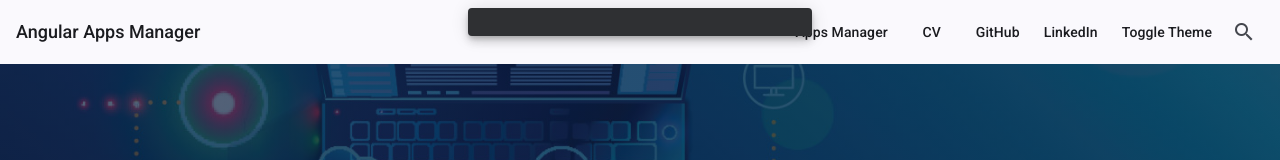
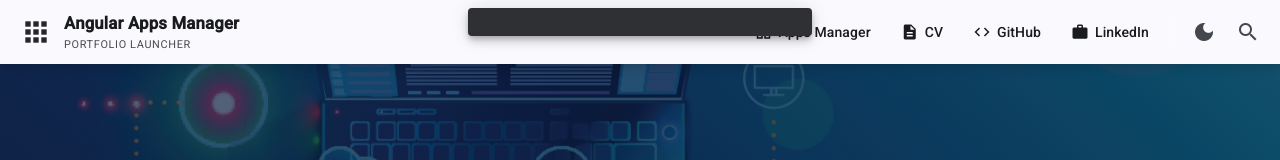
Before and after one commit to SerhiiKarnaukh/angular-test-manager, an Angular app: page / in a window 1280 px wide. Shown: the top 160 px of the page. Built offline with nearby package versions, Linux system fonts and the light colour scheme; no server answers.

Commit message:
[apps_manager] - Revamp Apps Manager Navbar: redesigned layout with improved branding, added mobile responsiveness, and enhanced navigation options including links to CV, GitHub, and LinkedIn. Updated styles for better visual hierarchy and user experience.

```diff
--- a/src/app/features/apps-manager/components/apps-manager-navbar/apps-manager-navbar.component.html
+++ b/src/app/features/apps-manager/components/apps-manager-navbar/apps-manager-navbar.component.html
@@ -1,30 +1,142 @@
-<mat-toolbar color="primary">
-  <a routerLink="/" class="brand">Angular Apps Manager</a>
+<mat-toolbar color="primary" class="navbar">
+  <a routerLink="/" class="brand">
+    <mat-icon class="brand-icon">apps</mat-icon>
+    <span class="brand-copy">
+      <span class="brand-title">Angular Apps Manager</span>
+      <span class="brand-subtitle">Portfolio launcher</span>
+    </span>
+  </a>
 
   <span class="spacer"></span>
 
+  @if (!isHandset()) {
     <nav class="nav-actions">
-    <button mat-button [matMenuTriggerFor]="appsMenu" type="button">Apps Manager</button>
-    <mat-menu #appsMenu="matMenu">
-      <a mat-menu-item [href]="remoteHost" target="_blank" rel="noopener">All Apps</a>
-      <a mat-menu-item routerLink="/">Angular Apps</a>
+      <button mat-button [matMenuTriggerFor]="appsMenu" type="button" class="nav-pill">
+        <mat-icon>grid_view</mat-icon>
+        Apps Manager
+      </button>
+      <mat-menu #appsMenu="matMenu" class="nav-dropdown">
+        <a mat-menu-item [href]="remoteHost" target="_blank" rel="noopener">
+          <mat-icon>public</mat-icon>
+          All Apps
+        </a>
+        <a mat-menu-item routerLink="/">
+          <mat-icon>view_module</mat-icon>
+          Angular Apps
+        </a>
       </mat-menu>
 
       <a
         mat-button
+        class="nav-pill"
         href="https://docs.google.com/document/d/11DNF9pFl0wQLNXac779DO6axLG67nMGIBC_bPTPulRQ/edit?usp=share_link"
         target="_blank"
         rel="noopener"
       >
+        <mat-icon>description</mat-icon>
         CV
       </a>
-    <a mat-button href="https://github.com/SerhiiKarnaukh" target="_blank" rel="noopener">GitHub</a>
-    <a mat-button href="https://www.linkedin.com/in/serhiikarnaukh" target="_blank" rel="noopener">
+      <a mat-button class="nav-pill" href="https://github.com/SerhiiKarnaukh" target="_blank" rel="noopener">
+        <mat-icon>code</mat-icon>
+        GitHub
+      </a>
+      <a
+        mat-button
+        class="nav-pill"
+        href="https://www.linkedin.com/in/serhiikarnaukh"
+        target="_blank"
+        rel="noopener"
+      >
+        <mat-icon>work</mat-icon>
         LinkedIn
       </a>
-    <button mat-button type="button" (click)="theme.toggle()">Toggle Theme</button>
-    <button mat-icon-button type="button" aria-label="Search" (click)="openSearchDialog()">
+
+      <span class="nav-divider" aria-hidden="true"></span>
+
+      <button
+        mat-icon-button
+        type="button"
+        class="nav-icon-btn"
+        (click)="theme.toggle()"
+        [attr.aria-label]="theme.isDark() ? 'Light mode' : 'Dark mode'"
+      >
+        <mat-icon>{{ theme.isDark() ? 'light_mode' : 'dark_mode' }}</mat-icon>
+      </button>
+      <button
+        mat-icon-button
+        type="button"
+        class="nav-icon-btn"
+        aria-label="Search"
+        (click)="openSearchDialog()"
+      >
         <mat-icon>search</mat-icon>
       </button>
     </nav>
+  } @else {
+    <button
+      mat-icon-button
+      type="button"
+      aria-label="Open menu"
+      [matMenuTriggerFor]="mobileMenu"
+      (menuOpened)="mobileMenuOpen.set(true)"
+      (menuClosed)="mobileMenuOpen.set(false)"
+    >
+      <mat-icon>{{ mobileMenuOpen() ? 'close' : 'menu' }}</mat-icon>
+    </button>
+
+    <mat-menu #mobileMenu="matMenu" class="nav-dropdown">
+      <button mat-menu-item type="button" [matMenuTriggerFor]="mobileAppsMenu">
+        <mat-icon>grid_view</mat-icon>
+        Apps Manager
+      </button>
+      <mat-menu #mobileAppsMenu="matMenu">
+        <a mat-menu-item [href]="remoteHost" target="_blank" rel="noopener" (click)="closeMobileMenu()">
+          <mat-icon>public</mat-icon>
+          All Apps
+        </a>
+        <a mat-menu-item routerLink="/" (click)="closeMobileMenu()">
+          <mat-icon>view_module</mat-icon>
+          Angular Apps
+        </a>
+      </mat-menu>
+
+      <mat-divider />
+
+      <a
+        mat-menu-item
+        href="https://docs.google.com/document/d/11DNF9pFl0wQLNXac779DO6axLG67nMGIBC_bPTPulRQ/edit?usp=share_link"
+        target="_blank"
+        rel="noopener"
+        (click)="closeMobileMenu()"
+      >
+        <mat-icon>description</mat-icon>
+        CV
+      </a>
+      <a mat-menu-item href="https://github.com/SerhiiKarnaukh" target="_blank" rel="noopener" (click)="closeMobileMenu()">
+        <mat-icon>code</mat-icon>
+        GitHub
+      </a>
+      <a
+        mat-menu-item
+        href="https://www.linkedin.com/in/serhiikarnaukh"
+        target="_blank"
+        rel="noopener"
+        (click)="closeMobileMenu()"
+      >
+        <mat-icon>work</mat-icon>
+        LinkedIn
+      </a>
+
+      <mat-divider />
+
+      <button mat-menu-item type="button" (click)="theme.toggle(); closeMobileMenu()">
+        <mat-icon>{{ theme.isDark() ? 'light_mode' : 'dark_mode' }}</mat-icon>
+        {{ theme.isDark() ? 'Light mode' : 'Dark mode' }}
+      </button>
+      <button mat-menu-item type="button" (click)="openSearchDialog(); closeMobileMenu()">
+        <mat-icon>search</mat-icon>
+        Search
+      </button>
+    </mat-menu>
+  }
 </mat-toolbar>
--- a/src/app/features/apps-manager/components/apps-manager-navbar/apps-manager-navbar.component.scss
+++ b/src/app/features/apps-manager/components/apps-manager-navbar/apps-manager-navbar.component.scss
@@ -1,8 +1,56 @@
+.navbar {
+  position: sticky;
+  top: 0;
+  z-index: 100;
+  min-height: 64px;
+  padding: 0 12px 0 16px;
+  gap: 8px;
+  box-shadow: 0 2px 12px rgba(0, 0, 0, 0.18);
+}
+
 .brand {
+  display: flex;
+  align-items: center;
+  gap: 12px;
   color: inherit;
   text-decoration: none;
-  font-size: 1.125rem;
-  font-weight: 500;
+  padding: 6px 10px 6px 4px;
+  border-radius: 12px;
+  transition: background-color 0.2s ease;
+
+  &:hover {
+    background-color: rgba(255, 255, 255, 0.1);
+  }
+}
+
+.brand-icon {
+  width: 32px;
+  height: 32px;
+  font-size: 32px;
+  opacity: 0.95;
+}
+
+.brand-copy {
+  display: flex;
+  flex-direction: column;
+  gap: 4px;
+  line-height: 1.25;
+}
+
+.brand-title {
+  font-size: 1.05rem;
+  font-weight: 600;
+  letter-spacing: 0.01em;
+  line-height: 1.2;
+}
+
+.brand-subtitle {
+  font-size: 0.68rem;
+  font-weight: 400;
+  letter-spacing: 0.06em;
+  text-transform: uppercase;
+  opacity: 0.78;
+  line-height: 1.2;
 }
 
 .spacer {
@@ -12,4 +60,28 @@
 .nav-actions {
   display: flex;
   align-items: center;
+  gap: 2px;
 }
+
+.nav-pill {
+  border-radius: 999px;
+  padding-inline: 14px;
+
+  mat-icon {
+    margin-right: 6px;
+    font-size: 18px;
+    width: 18px;
+    height: 18px;
+  }
+}
+
+.nav-divider {
+  width: 1px;
+  height: 28px;
+  margin: 0 6px;
+  background: rgba(255, 255, 255, 0.28);
+}
+
+.nav-icon-btn {
+  margin-left: 2px;
+}
--- a/src/app/features/apps-manager/components/apps-manager-navbar/apps-manager-navbar.component.ts
+++ b/src/app/features/apps-manager/components/apps-manager-navbar/apps-manager-navbar.component.ts
@@ -1,10 +1,14 @@
-import { Component, inject } from '@angular/core';
+import { BreakpointObserver, Breakpoints } from '@angular/cdk/layout';
+import { Component, inject, signal } from '@angular/core';
+import { toSignal } from '@angular/core/rxjs-interop';
 import { MatButtonModule } from '@angular/material/button';
 import { MatDialog } from '@angular/material/dialog';
+import { MatDividerModule } from '@angular/material/divider';
 import { MatIconModule } from '@angular/material/icon';
 import { MatMenuModule } from '@angular/material/menu';
 import { MatToolbarModule } from '@angular/material/toolbar';
 import { RouterLink } from '@angular/router';
+import { map } from 'rxjs';
 
 import { environment } from '@env/environment';
 import { ThemeService } from '@shared/services/theme.service';
@@ -13,17 +17,36 @@ import { AppsManagerSearchDialogComponent } from '../apps-manager-search-dialog/
 
 @Component({
   selector: 'app-apps-manager-navbar',
-  imports: [RouterLink, MatToolbarModule, MatButtonModule, MatIconModule, MatMenuModule],
+  imports: [
+    RouterLink,
+    MatToolbarModule,
+    MatButtonModule,
+    MatIconModule,
+    MatMenuModule,
+    MatDividerModule,
+  ],
   templateUrl: './apps-manager-navbar.component.html',
   styleUrl: './apps-manager-navbar.component.scss',
 })
 export class AppsManagerNavbarComponent {
   private readonly dialog = inject(MatDialog);
+  private readonly breakpointObserver = inject(BreakpointObserver);
+
   protected readonly theme = inject(ThemeService);
+  protected readonly remoteHost = environment.remoteHost;
 
-  protected readonly remoteHost = environment.remoteHost;
+  protected readonly isHandset = toSignal(
+    this.breakpointObserver.observe(Breakpoints.Handset).pipe(map((state) => state.matches)),
+    { initialValue: false },
+  );
+
+  protected readonly mobileMenuOpen = signal(false);
 
   protected openSearchDialog(): void {
     this.dialog.open(AppsManagerSearchDialogComponent, { width: '400px' });
   }
+
+  protected closeMobileMenu(): void {
+    this.mobileMenuOpen.set(false);
+  }
 }
```
Lines whose indentation alone changed are shown as unchanged.
